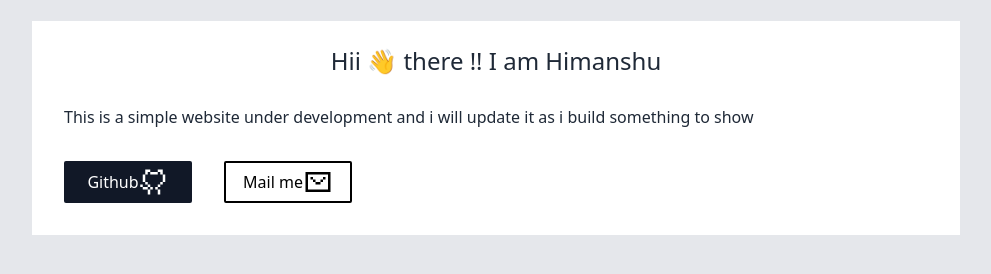
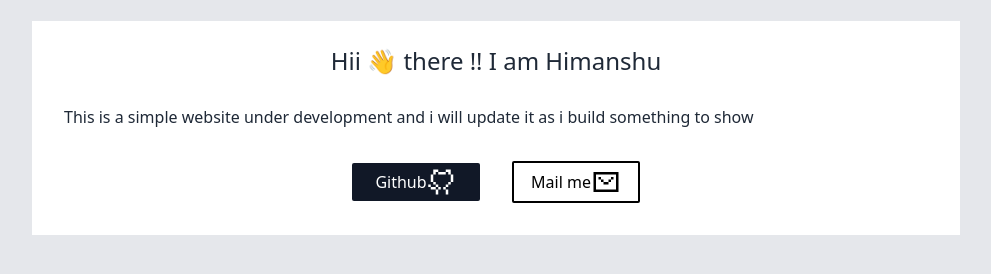
Before and after one commit to imxhimanshu/imxhimanshu.github.io, a plain HTML site: page index.html in a window 1280 px wide. Shown: the whole page, without its empty margins (144-1135 px from the left). Drawn offline with nearby package versions, Linux system fonts and the light colour scheme.

Commit message:
updated the layout

```diff
--- a/index.html
+++ b/index.html
@@ -16,7 +16,7 @@
         <p class="m-4 mt-5 text-gray-800">This is a simple website under development and i will update it as i build something to show
         </p>
 
-        <div class="flex">
+        <div class="flex flex-col justify-center items-center w-full sm:flex-row">
             <a href="https://github.com/imxhimanshu"
                 class="bg-gray-900 w-32 rounded-sm mt-4 flex p-1 justify-center items-center text-white m-4  active:scale-95 hover:bg-gray-800">
                 <p>Github</p>
```
